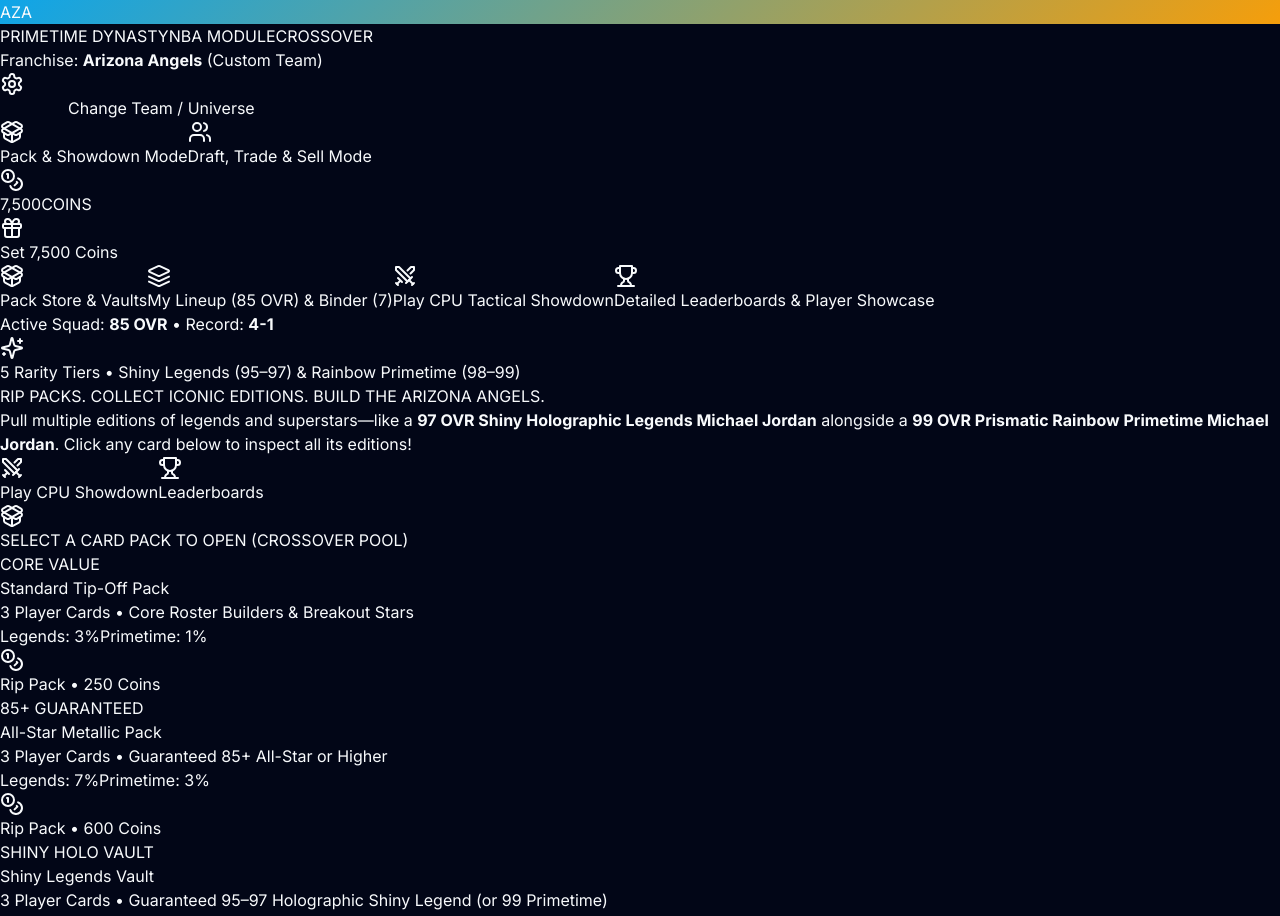
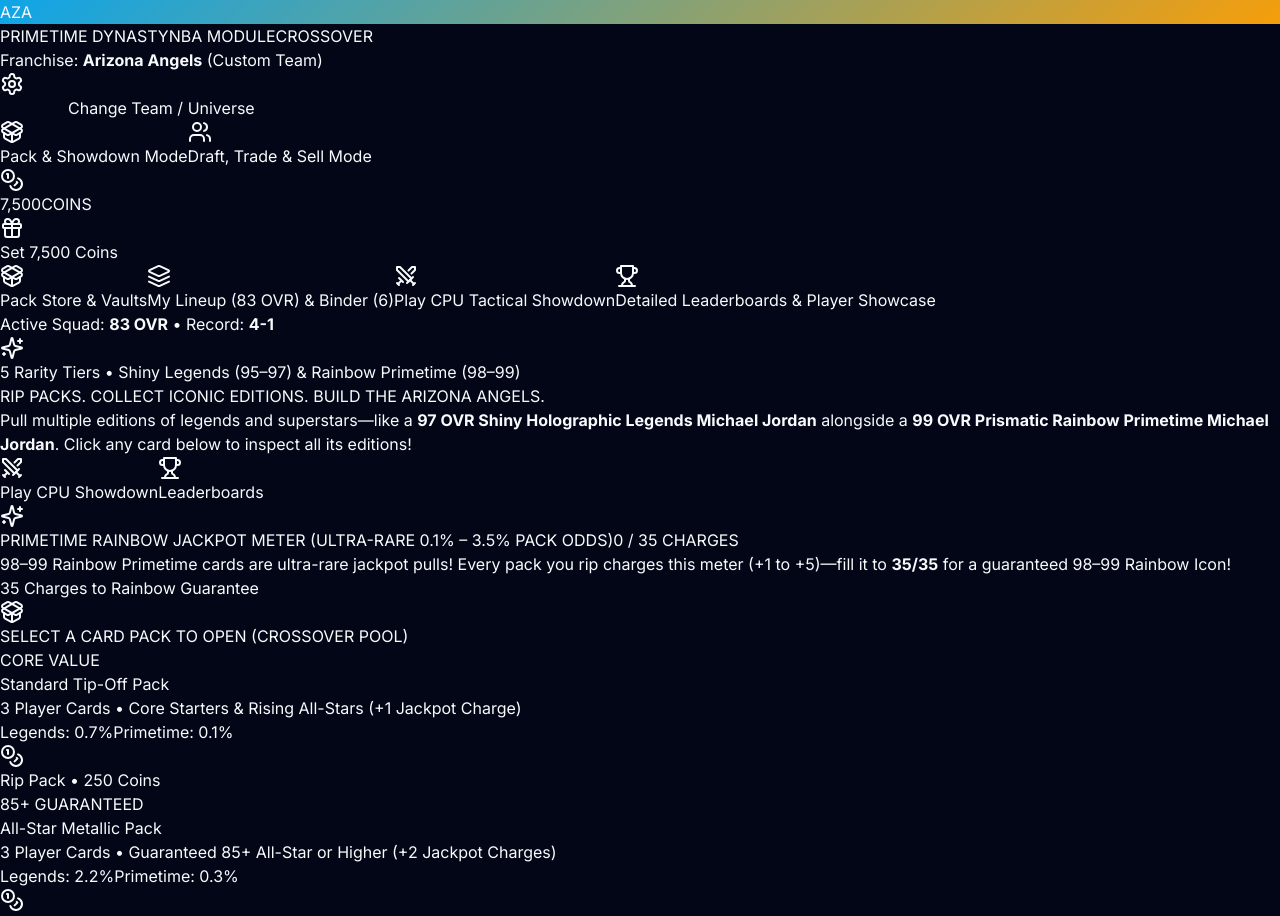
Before and after one commit to Captain-Torus/Fantasy_games, a React (Vite) app: page / in a window 1280 px wide. Shown: the top 916 px of the page. Built offline with nearby package versions, Linux system fonts and the light colour scheme.

Commit message:
Make Rainbow Primetime cards ultra-rare (0.1%-3.5%) with a fun Rainbow Jackpot Pity Meter

```diff
--- a/src/App.tsx
+++ b/src/App.tsx
@@ -63,8 +63,11 @@ export function App() {
   const [isStudioOpen, setIsStudioOpen] = useState<boolean>(false);
 
   // Pack Mode Economy & Owned Collection Binder
-  // Start with a fun starter rotation + 7,500 Coins!
+  // Start with a fun Base/Core starter rotation + 7,500 Coins (no free 97/99 cards so pulling them is a huge rush!)
   const [coins, setCoins] = useState<number>(7500);
+  const [jackpotCharges, setJackpotCharges] = useState<number>(0);
+  const JACKPOT_TARGET = 35;
+
   const [ownedMap, setOwnedMap] = useState<Record<string, OwnedCard>>({
     'trae-base-84': {
       cardId: 'trae-base-84',
@@ -77,16 +80,16 @@ export function App() {
       clutchPlaysWon: 3,
       clutchPlaysTotal: 4,
     },
-    'mj-legends-97': {
-      cardId: 'mj-legends-97',
+    'mj-base-84': {
+      cardId: 'mj-base-84',
       quantity: 1,
       evoBonus: 0,
-      gamesPlayed: 5,
-      totalPoints: 168,
-      totalRebounds: 31,
-      totalAssists: 28,
-      clutchPlaysWon: 5,
-      clutchPlaysTotal: 5,
+      gamesPlayed: 4,
+      totalPoints: 118,
+      totalRebounds: 22,
+      totalAssists: 20,
+      clutchPlaysWon: 3,
+      clutchPlaysTotal: 4,
     },
     'jalen-johnson-base-83': {
       cardId: 'jalen-johnson-base-83',
@@ -132,23 +135,12 @@ export function App() {
       clutchPlaysWon: 2,
       clutchPlaysTotal: 3,
     },
-    'fict-blaze-primetime-99': {
-      cardId: 'fict-blaze-primetime-99',
-      quantity: 1,
-      evoBonus: 0,
-      gamesPlayed: 3,
-      totalPoints: 112,
-      totalRebounds: 15,
-      totalAssists: 34,
-      clutchPlaysWon: 3,
-      clutchPlaysTotal: 3,
-    },
   });
 
   // Active 6-Man Lineup
   const [lineupIds, setLineupIds] = useState<Record<LineupSlot, string>>({
     PG: 'trae-base-84',
-    SG: 'mj-legends-97',
+    SG: 'mj-base-84',
     SF: 'jalen-johnson-base-83',
     PF: 'jjj-base-84',
     C: 'naz-base-81',
@@ -340,11 +332,27 @@ export function App() {
 
     setCoins((c) => c - pack.priceCoins);
 
+    // Add Rainbow Jackpot Pity Meter charges so every pack brings you closer to a 98-99 Rainbow Icon!
+    const chargeGain =
+      pack.id === 'primetime-rainbow-pack'
+        ? 5
+        : pack.id === 'legends-shiny-pack'
+        ? 3
+        : pack.id === 'allstar-pack'
+        ? 2
+        : 1;
+
     const pulled: PlayerCardTemplate[] = [];
     for (let i = 0; i < pack.cardCount; i++) {
       const forceTier = i === pack.cardCount - 1 ? pack.guaranteedMinTier : undefined;
       pulled.push(rollCardFromPool(pack, forceTier));
     }
+
+    // If user naturally hit a 0.1% - 3.5% Rainbow Primetime card, reset meter; otherwise increment
+    const hitNaturalPrimetime = pulled.some((c) => c.tier === 'PRIMETIME');
+    setJackpotCharges((prev) =>
+      hitNaturalPrimetime ? 0 : Math.min(JACKPOT_TARGET, prev + chargeGain)
+    );
 
     // Add pulled cards to Owned Binder
     setOwnedMap((prev) => {
@@ -426,6 +434,40 @@ export function App() {
         quantity: prev[cardId].quantity - 1,
       },
     }));
+  };
+
+  const handleClaimJackpotPrimetime = () => {
+    if (jackpotCharges < JACKPOT_TARGET) return;
+    const pool = getCardsForUniverse(universe).filter((c) => c.tier === 'PRIMETIME');
+    const finalPool =
+      pool.length > 0
+        ? pool
+        : NBA_PLAYER_CARDS.filter((c) => c.tier === 'PRIMETIME');
+    const jackpotCard = finalPool[Math.floor(Math.random() * finalPool.length)];
+
+    setJackpotCharges(0);
+    setOwnedMap((prev) => {
+      const existing = prev[jackpotCard.id];
+      return {
+        ...prev,
+        [jackpotCard.id]: existing
+          ? { ...existing, quantity: existing.quantity + 1 }
+          : {
+              cardId: jackpotCard.id,
+              quantity: 1,
+              evoBonus: 0,
+              gamesPlayed: 0,
+              totalPoints: 0,
+              totalRebounds: 0,
+              totalAssists: 0,
+              clutchPlaysWon: 0,
+              clutchPlaysTotal: 0,
+            },
+      };
+    });
+
+    confetti({ particleCount: 130, spread: 85, origin: { y: 0.55 } });
+    setInspectedCard(jackpotCard);
   };
 
   const handleCombineEvo = (cardId: string) => {
@@ -704,6 +746,49 @@ export function App() {
                       Leaderboards
                     </button>
                   </div>
+                </div>
+
+                {/* Primetime Rainbow Jackpot Pity Meter */}
+                <div className="p-5 rounded-3xl bg-slate-900 border border-fuchsia-500/40 shadow-lg flex flex-col md:flex-row items-center justify-between gap-4">
+                  <div className="flex-1 w-full">
+                    <div className="flex items-center justify-between mb-1.5">
+                      <span className="text-xs font-extrabold uppercase tracking-wider text-fuchsia-300 flex items-center gap-1.5">
+                        <Sparkles className="w-4 h-4 text-amber-400" />
+                        PRIMETIME RAINBOW JACKPOT METER (ULTRA-RARE 0.1% – 3.5% PACK ODDS)
+                      </span>
+                      <span className="font-sport font-extrabold text-sm text-white">
+                        {jackpotCharges} / {JACKPOT_TARGET} CHARGES
+                      </span>
+                    </div>
+                    <div className="w-full h-3 rounded-full bg-slate-950 border border-slate-800 overflow-hidden p-0.5">
+                      <div
+                        className="h-full rounded-full card-tier-primetime transition-all duration-500"
+                        style={{
+                          width: `${Math.min(
+                            100,
+                            Math.round((jackpotCharges / JACKPOT_TARGET) * 100)
+                          )}%`,
+                        }}
+                      />
+                    </div>
+                    <p className="text-[11px] text-slate-400 mt-1.5">
+                      98–99 Rainbow Primetime cards are ultra-rare jackpot pulls! Every pack you rip charges this meter (+1 to +5)—fill it to <strong>{JACKPOT_TARGET}/{JACKPOT_TARGET}</strong> for a guaranteed 98–99 Rainbow Icon!
+                    </p>
+                  </div>
+
+                  <button
+                    disabled={jackpotCharges < JACKPOT_TARGET}
+                    onClick={handleClaimJackpotPrimetime}
+                    className={`px-5 py-3 rounded-2xl font-sport font-extrabold text-sm uppercase tracking-wider shrink-0 transition ${
+                      jackpotCharges >= JACKPOT_TARGET
+                        ? 'card-tier-primetime text-slate-950 shadow-xl hover:scale-105 cursor-pointer'
+                        : 'bg-slate-800 text-slate-500 border border-slate-700 cursor-not-allowed'
+                    }`}
+                  >
+                    {jackpotCharges >= JACKPOT_TARGET
+                      ? '✨ CLAIM 98–99 RAINBOW JACKPOT! ✨'
+                      : `${JACKPOT_TARGET - jackpotCharges} Charges to Rainbow Guarantee`}
+                  </button>
                 </div>
 
                 {/* Pack Store Grid */}
--- a/src/components/TacticalShowdownView.tsx
+++ b/src/components/TacticalShowdownView.tsx
@@ -647,11 +647,12 @@ export const TacticalShowdownView: React.FC<TacticalShowdownViewProps> = ({
         const seriesBonus = activeSeries.targetWins * 900;
         earnedCoins += seriesBonus;
         bonusChampionship = activeSeries.targetWins >= 2;
-        // Award a bonus Legends or Primetime card for winning a multi-game series!
-        const highTierPool = NBA_PLAYER_CARDS.filter(
-          (c) => c.tier === 'LEGENDS' || c.tier === 'PRIMETIME'
-        );
-        bonusCard = highTierPool[Math.floor(Math.random() * highTierPool.length)];
+        // Series Trophy Card: 90.5% All-Star/Elite, 8% Shiny Legend, 1.5% Rainbow Primetime Jackpot!
+        const roll = Math.random() * 100;
+        const targetTier: CardTier =
+          roll < 1.5 ? 'PRIMETIME' : roll < 9.5 ? 'LEGENDS' : roll < 50 ? 'ELITE' : 'ALL_STAR';
+        const tierPool = NBA_PLAYER_CARDS.filter((c) => c.tier === targetTier);
+        bonusCard = tierPool[Math.floor(Math.random() * tierPool.length)];
         bonusNote = `SERIES CLINCHED (${nextUWins}–${nextCWins})! +${seriesBonus} Series Bonus Coins + Free ${bonusCard.editionTitle} ${bonusCard.lastName} (${bonusCard.ovr} OVR)!`;
       } else if (seriesDone) {
         const seriesLossPenalty = activeSeries.targetWins > 1 ? 400 : 0;
@@ -799,9 +800,13 @@ export const TacticalShowdownView: React.FC<TacticalShowdownViewProps> = ({
         if (userWonGame) {
           earnedCoins += 5000;
           bonusChampionship = true;
-          const primetimePool = NBA_PLAYER_CARDS.filter((c) => c.tier === 'PRIMETIME');
-          bonusCard = primetimePool[Math.floor(Math.random() * primetimePool.length)];
-          bonusNote = `BRACKET FINALS CHAMPION! +5,000 Jackpot Coins + Championship Ring + Free 99 Primetime ${bonusCard.firstName} ${bonusCard.lastName}!`;
+          // Bracket Finals Trophy Card: 88% Shiny Holographic Legend (95-97), 12% Rainbow Primetime Jackpot (98-99)!
+          const hitRainbowJackpot = Math.random() < 0.12;
+          const trophyPool = NBA_PLAYER_CARDS.filter(
+            (c) => c.tier === (hitRainbowJackpot ? 'PRIMETIME' : 'LEGENDS')
+          );
+          bonusCard = trophyPool[Math.floor(Math.random() * trophyPool.length)];
+          bonusNote = `BRACKET FINALS CHAMPION! +5,000 Jackpot Coins + Championship Ring + Free ${bonusCard.editionTitle} ${bonusCard.firstName} ${bonusCard.lastName} (${bonusCard.ovr} OVR)!`;
           setBracketChampion(`${franchiseTeam.city} ${franchiseTeam.name}`);
           setBracketRound('CHAMPION');
         } else {
--- a/src/data/nbaData.ts
+++ b/src/data/nbaData.ts
@@ -121,69 +121,69 @@ export const PACK_DEFINITIONS: PackDefinition[] = [
   {
     id: 'standard-pack',
     name: 'Standard Tip-Off Pack',
-    subtitle: '3 Player Cards • Core Roster Builders & Breakout Stars',
+    subtitle: '3 Player Cards • Core Starters & Rising All-Stars (+1 Jackpot Charge)',
     priceCoins: 250,
     cardCount: 3,
     badgeText: 'CORE VALUE',
     accentGradient: 'from-slate-700 via-slate-600 to-slate-800',
     tierWeights: {
-      BASE: 66,
-      ALL_STAR: 23,
-      ELITE: 7,
-      LEGENDS: 3,
-      PRIMETIME: 1,
+      BASE: 76,
+      ALL_STAR: 19,
+      ELITE: 4.2,
+      LEGENDS: 0.7,
+      PRIMETIME: 0.1,
     },
   },
   {
     id: 'allstar-pack',
     name: 'All-Star Metallic Pack',
-    subtitle: '3 Player Cards • Guaranteed 85+ All-Star or Higher',
-    priceCoins: 600,
+    subtitle: '3 Player Cards • Guaranteed 85+ All-Star or Higher (+2 Jackpot Charges)',
+    priceCoins: 650,
     cardCount: 3,
     badgeText: '85+ GUARANTEED',
     accentGradient: 'from-sky-600 via-indigo-600 to-slate-900',
     tierWeights: {
-      BASE: 35,
-      ALL_STAR: 40,
-      ELITE: 15,
-      LEGENDS: 7,
-      PRIMETIME: 3,
+      BASE: 38,
+      ALL_STAR: 46,
+      ELITE: 13.5,
+      LEGENDS: 2.2,
+      PRIMETIME: 0.3,
     },
     guaranteedMinTier: 'ALL_STAR',
   },
   {
     id: 'legends-shiny-pack',
-    name: 'Shiny Legends Vault',
-    subtitle: '3 Player Cards • Guaranteed 95–97 Holographic Shiny Legend (or 99 Primetime)',
-    priceCoins: 1350,
+    name: 'Elite & Legends Vault',
+    subtitle: '3 Player Cards • Guaranteed 92+ Elite & Strong Shiny Legend Odds (+3 Charges)',
+    priceCoins: 1500,
     cardCount: 3,
-    badgeText: 'SHINY HOLO VAULT',
+    badgeText: '92+ ELITE GUARANTEED',
     accentGradient: 'from-amber-500 via-yellow-500 to-orange-700',
     tierWeights: {
-      BASE: 15,
-      ALL_STAR: 30,
-      ELITE: 25,
-      LEGENDS: 22,
-      PRIMETIME: 8,
+      BASE: 12,
+      ALL_STAR: 43,
+      ELITE: 33,
+      LEGENDS: 11,
+      PRIMETIME: 1.0,
     },
-    guaranteedMinTier: 'LEGENDS',
+    guaranteedMinTier: 'ELITE',
   },
   {
     id: 'primetime-rainbow-pack',
-    name: 'Primetime Rainbow Pack',
-    subtitle: '3 Player Cards • Guaranteed 98–99 Prismatic Rainbow Primetime Icon',
-    priceCoins: 2400,
+    name: 'Primetime Chase Vault',
+    subtitle: '3 Cards • Guaranteed 95–97 Shiny Legend + 3.5% Rainbow Jackpot Shot (+5 Charges)',
+    priceCoins: 3200,
     cardCount: 3,
-    badgeText: '98–99 RAINBOW ICON',
+    badgeText: '3.5% RAINBOW CHASE',
     accentGradient: 'from-fuchsia-500 via-cyan-400 to-amber-400',
     tierWeights: {
-      BASE: 5,
-      ALL_STAR: 20,
-      ELITE: 28,
-      LEGENDS: 27,
-      PRIMETIME: 20,
+      BASE: 4,
+      ALL_STAR: 26,
+      ELITE: 44.5,
+      LEGENDS: 22,
+      PRIMETIME: 3.5,
     },
-    guaranteedMinTier: 'PRIMETIME',
+    guaranteedMinTier: 'LEGENDS',
   },
 ];
 
```
